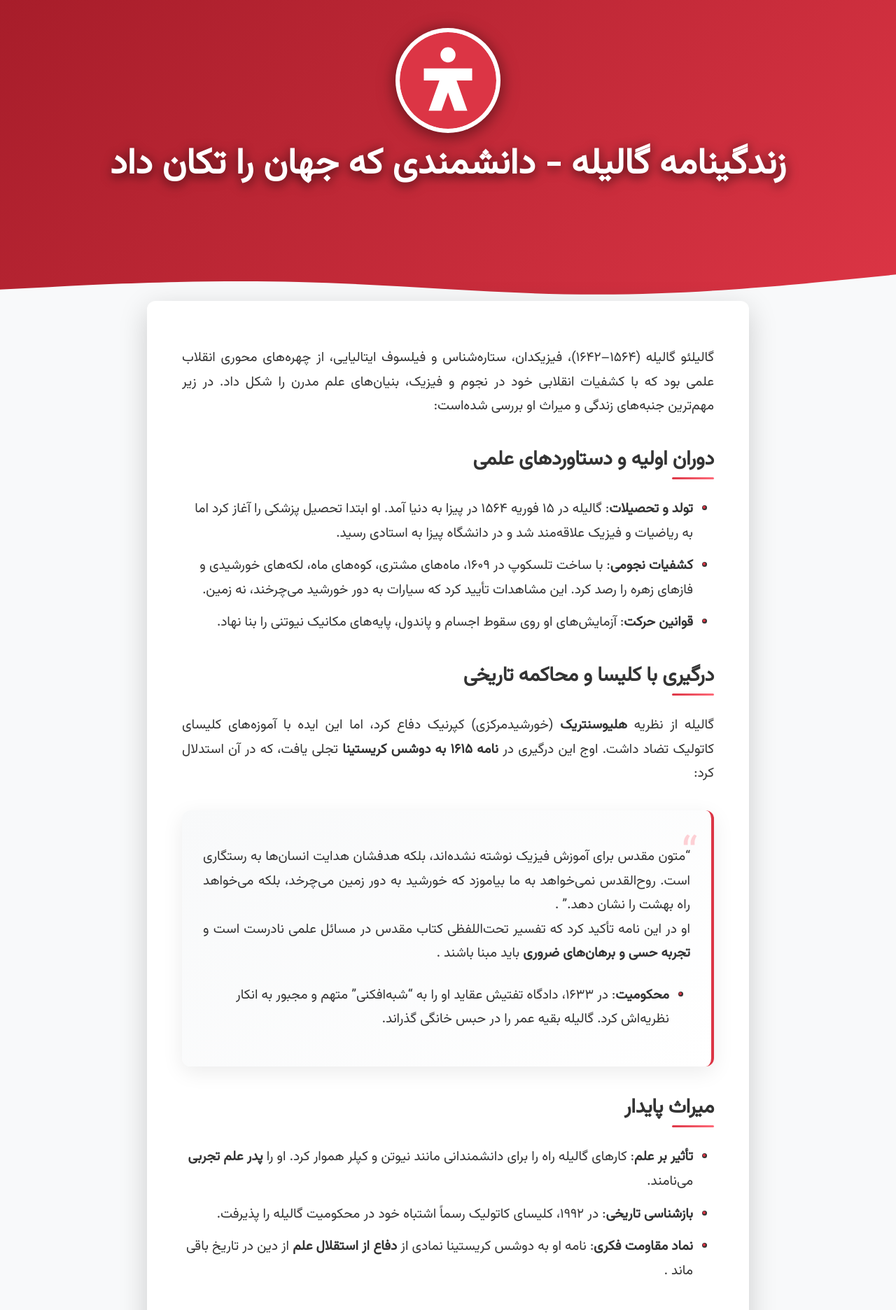
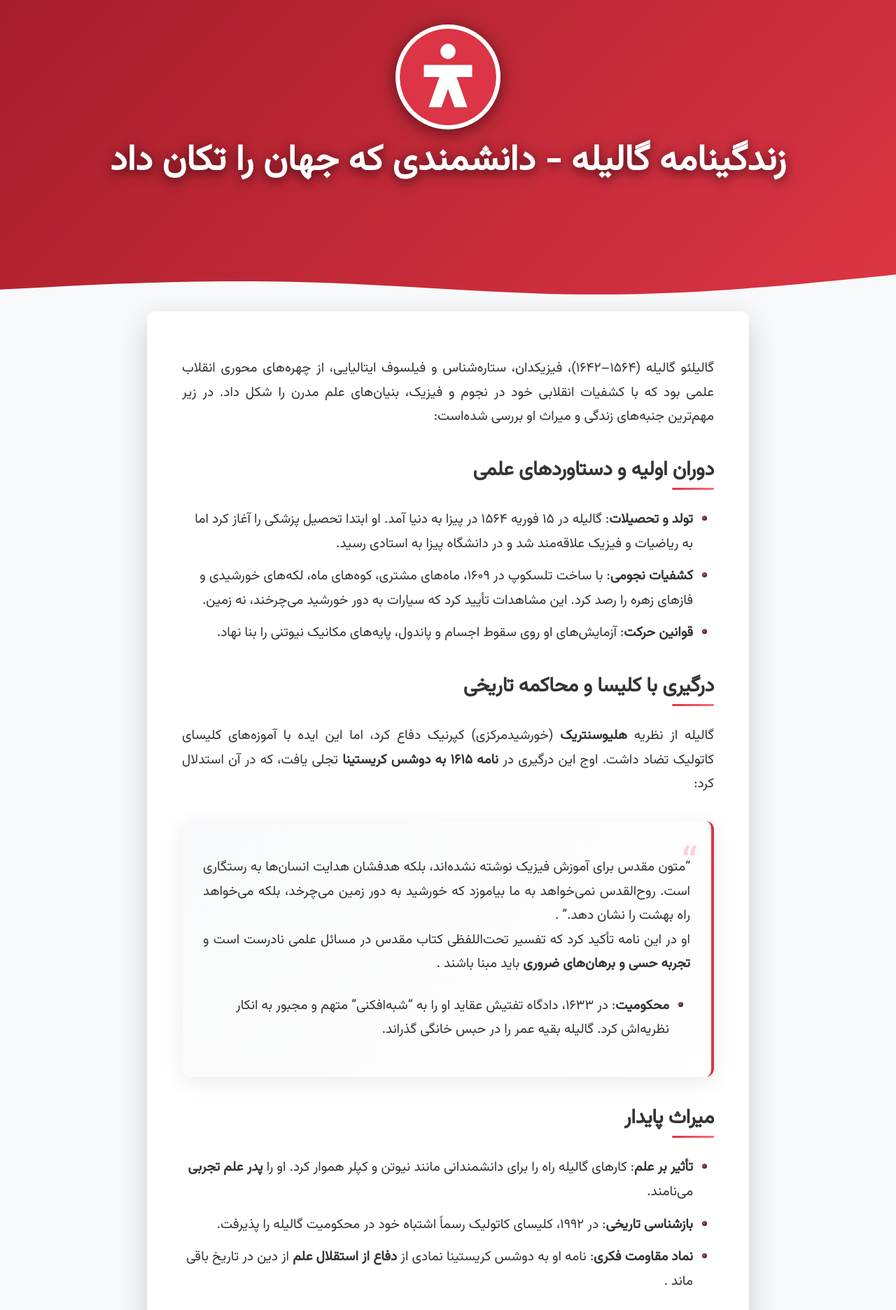
Before and after one commit to darkblog/darkblog.github.io, a Jekyll site: the page built from _posts/2025-7-5-68.md, in a window 1280 px wide. Shown: the top 1872 px of the page at 70% size. Built offline with Jekyll 4.4.1, drawn with Linux system fonts in a browser that asks for light colours.

Commit message:
Update post.html

```diff
--- a/_layouts/post.html
+++ b/_layouts/post.html
@@ -94,6 +94,7 @@
             flex-direction: column;
             align-items: center;
             justify-content: flex-start;
+            padding-top: 20px;
         }
 
         nav {
@@ -137,6 +138,7 @@
             align-items: center;
             justify-content: center;
             width: 100%;
+            margin-top: 0;
         }
 
         .post-title {
@@ -146,6 +148,8 @@
             width: 100%;
             word-wrap: break-word;
             line-height: 1.2;
+            margin-top: 0;
+            padding-top: 0;
         }
 
         .hero-section::after {
@@ -160,7 +164,7 @@
 
         main {
             flex: 1;
-            margin: -100px auto 80px;
+            margin: -85px auto 80px;
             padding: 0 20px;
             width: 100%;
             z-index: 100;
@@ -664,7 +668,7 @@
             <a href="https://www.pasgah.org/" class="logo-link">
                 <svg xmlns="http://www.w3.org/2000/svg" viewBox="0 0 16 16" class="nav-logo">
                     <title>وبلاگ پاسگاه</title>
-                    <path fill="#dc3545" fill-rule="evenodd" stroke="none" d="M16 8A8 8 0 1 1 0 8a8 8 0 0 1 16 0M9.25 3.75a1.25 1.25 0 1 1-2.5 0 1.25 1.25 0 0 1 2.5 0M12 8H9.419l1.786 5H9.08L8 9.973 6.919 13H4.795l1.786-5H4V6h8z">
+                    <path fill="#dc3545" fill-rule="evenodd" stroke="none" d="M16 8A8 8 0 1 1 0 8a8 8 0 0 1 16 0M9.25 3.75a1.25 1.25 0 1 1-2.5 0 1.25 1.25 0 0 1 2.5 0M12 8H9.419l1.786 5H9.08L8 9.973 6.919 13H4.795l1.786-5H4V6h8z"/>
                 </svg>
             </a>
         </nav>
```
